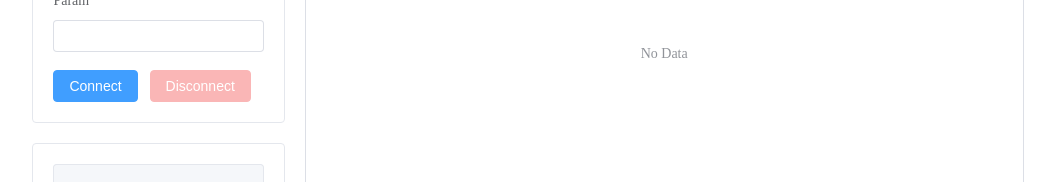
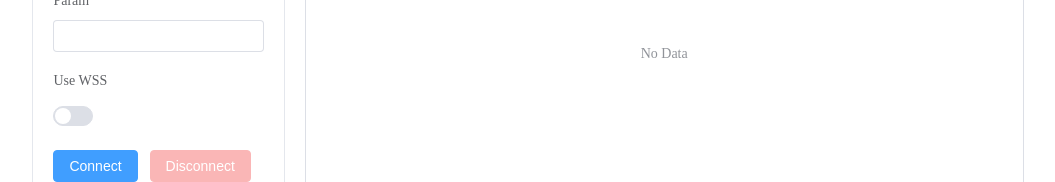
Before and after one commit to AkaraChen/websocket-test, a Vue app: page / in a window 1280 px wide. Shown: the part 353-535 px from the top of the page, without its empty margins (102-1157 px from the left). Built offline with nearby package versions, Linux system fonts and the light colour scheme.

Commit message:
feat: WSS support

```diff
--- a/components.d.ts
+++ b/components.d.ts
@@ -20,6 +20,7 @@ declare module '@vue/runtime-core' {
     ElInput: typeof import('element-plus/es')['ElInput']
     ElMain: typeof import('element-plus/es')['ElMain']
     ElRow: typeof import('element-plus/es')['ElRow']
+    ElSwitch: typeof import('element-plus/es')['ElSwitch']
     ElTable: typeof import('element-plus/es')['ElTable']
     ElTableColumn: typeof import('element-plus/es')['ElTableColumn']
     ElTabPane: typeof import('element-plus/es')['ElTabPane']
--- a/src/components/aside.vue
+++ b/src/components/aside.vue
@@ -6,11 +6,12 @@ import { ElMessage } from 'element-plus'
 import { ref } from 'vue'
 
 const { isConnect } = storeToRefs(useMainStore())
+const useWSS = ref(false)
 const host = ref('localhost')
 const port = ref('8080')
 const endpoint = ref('')
 const param = ref('')
-const uri = computed(() => `ws://${host.value}:${port.value}/${endpoint.value}?${param.value}`)
+const uri = computed(() => `${useWSS.value ? 'wss' : 'ws'}://${host.value}:${port.value}/${endpoint.value}?${param.value}`)
 const textarea = ref('')
 const store = useMainStore()
 const getTimeString = (): string => {
@@ -80,6 +81,9 @@ const send = () => {
             <el-form-item label="Param">
                 <el-input v-model="param" />
             </el-form-item>
+            <el-form-item label="Use WSS">
+                <el-switch v-model="useWSS" />
+            </el-form-item>
         </el-form>
         <el-row>
             <el-button type="primary" @click="connect" :disabled="isConnect">Connect</el-button>
```
